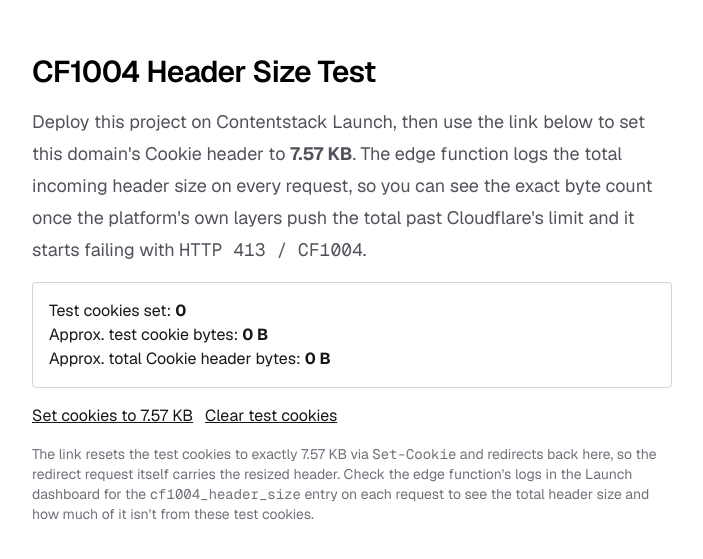
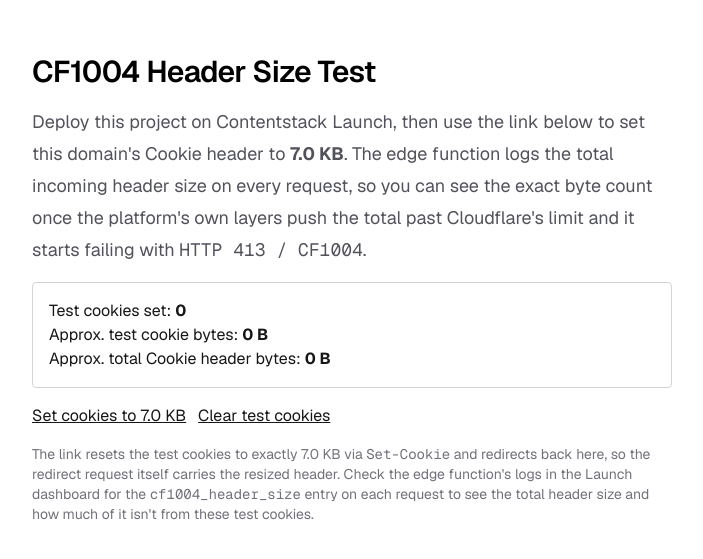
Before and after one commit to Reetika-Chavan/block_domain_edge, a Next.js app: page /cf1004-test in a window 1280 px wide. Shown: the part 111-670 px from the top of the page, without its empty margins (288-991 px from the left). Built offline with nearby package versions, Linux system fonts and the light colour scheme; no server answers.

Commit message:
set to 7

```diff
--- a/app/cf1004-test/add-cookie/route.ts
+++ b/app/cf1004-test/add-cookie/route.ts
@@ -2,7 +2,7 @@
 
 const COOKIE_PREFIX = "cf1004_";
 const CHUNK_BYTES = 1000; // 1KB per cookie
-const TARGET_KB = 7.57;
+const TARGET_KB = 7.0;
 const TOTAL_FILLER_BYTES = Math.round(TARGET_KB * 1000);
 
 // request.url reflects the origin's internal address behind Launch's proxy, not
--- a/app/cf1004-test/page.tsx
+++ b/app/cf1004-test/page.tsx
@@ -32,7 +32,7 @@
         </h1>
         <p className="text-lg leading-8 text-zinc-600 dark:text-zinc-400">
           Deploy this project on Contentstack Launch, then use the link below
-          to set this domain&apos;s Cookie header to <strong>7.57 KB</strong>.
+          to set this domain&apos;s Cookie header to <strong>7.0 KB</strong>.
           The edge function logs the total incoming header size on every
           request, so you can see the exact byte count once the
           platform&apos;s own layers push the total past Cloudflare&apos;s
@@ -54,7 +54,7 @@
 
         <div className="flex flex-wrap gap-3">
           <a href="/cf1004-test/add-cookie" className="underline">
-            Set cookies to 7.57 KB
+            Set cookies to 7.0 KB
           </a>
           <a href="/cf1004-test/clear" className="underline">
             Clear test cookies
@@ -62,7 +62,7 @@
         </div>
 
         <p className="text-sm text-zinc-500 dark:text-zinc-500">
-          The link resets the test cookies to exactly 7.57 KB via{" "}
+          The link resets the test cookies to exactly 7.0 KB via{" "}
           <code>Set-Cookie</code> and redirects back here, so the redirect
           request itself carries the resized header. Check the edge
           function&apos;s logs in the Launch dashboard for the{" "}
```
